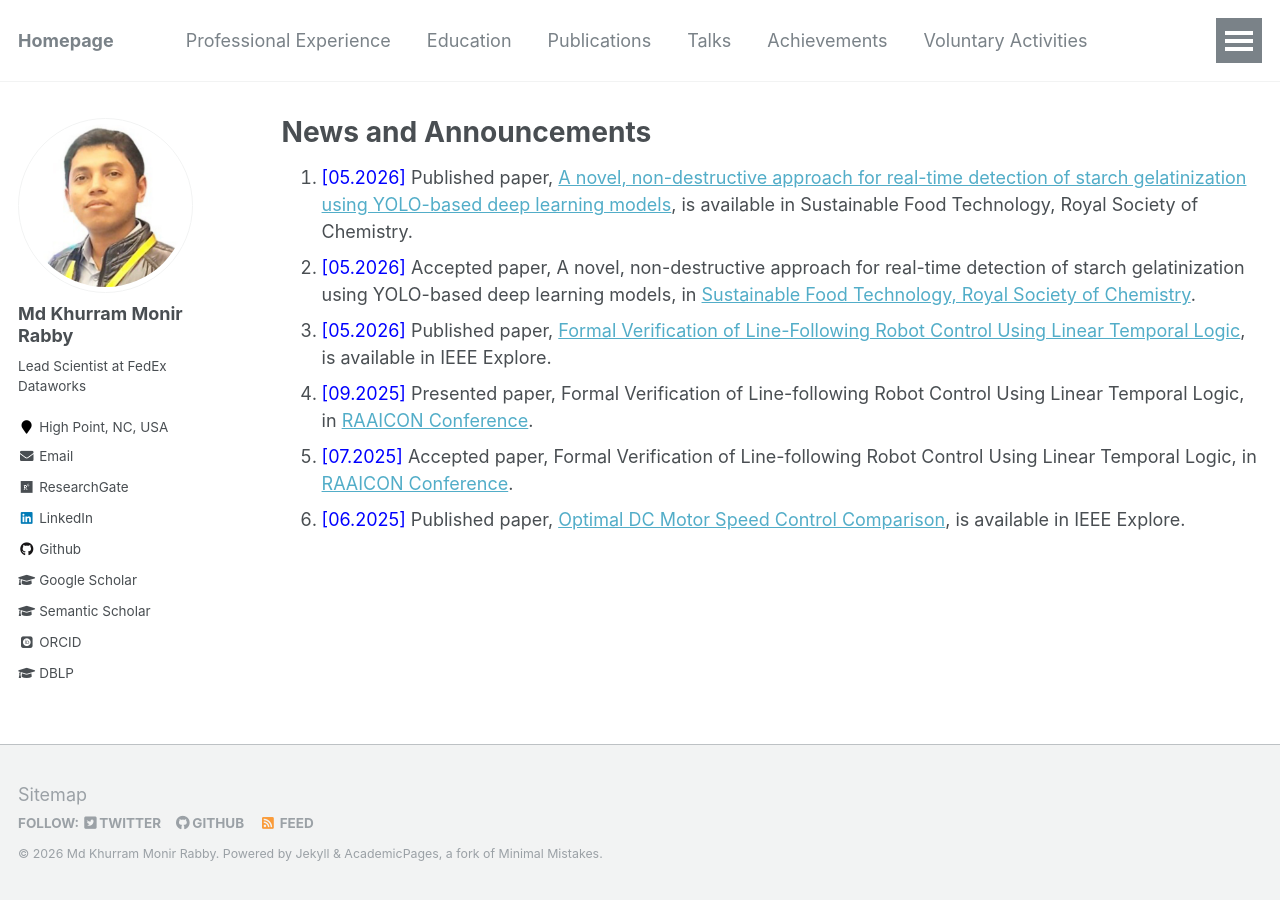
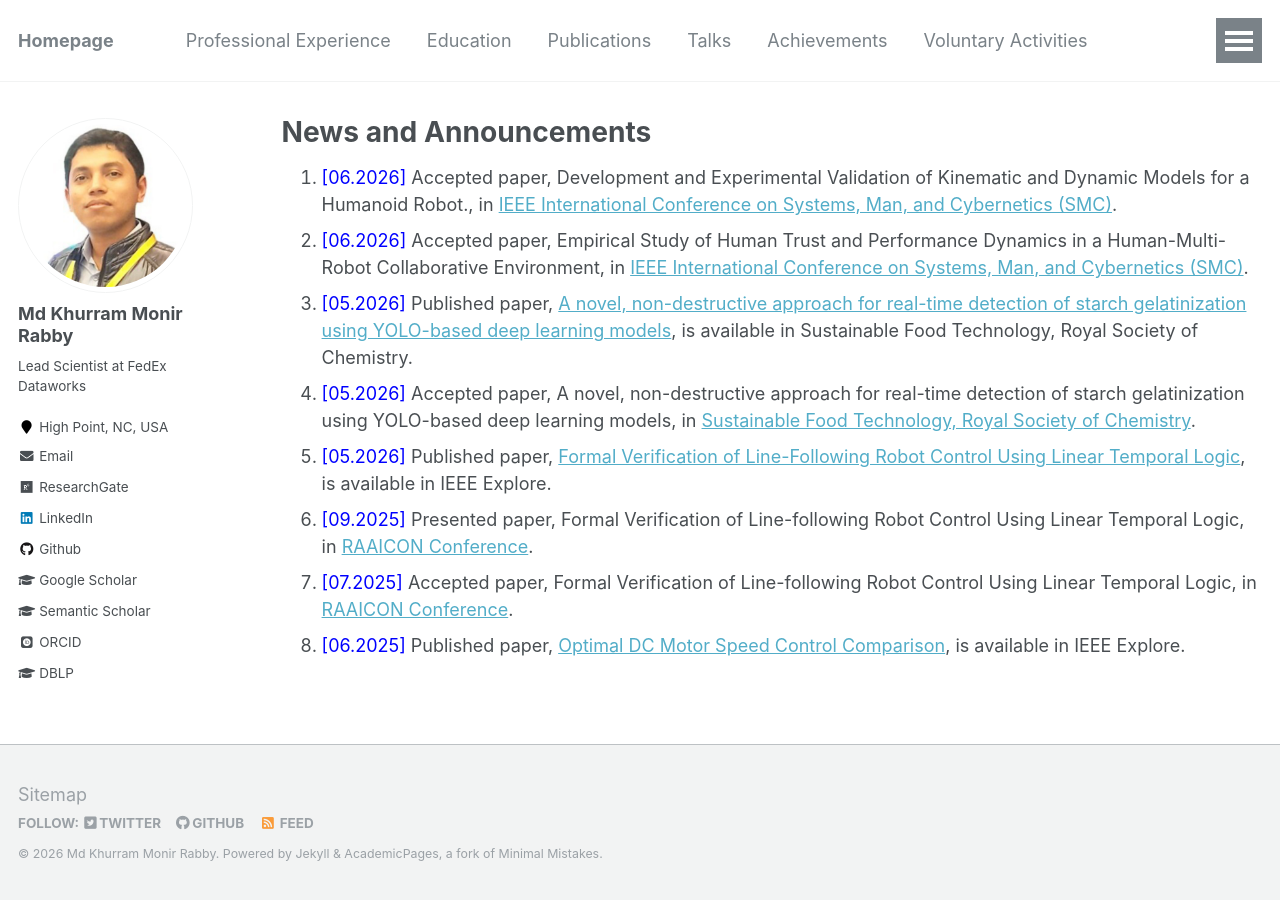
Before and after one commit to mkmrabby/mkmrabby.github.io, a Jekyll site: the page built from _pages/news_and_announcements.md, in a window 1280 px wide. Built offline with Jekyll 4.4.1, drawn with Linux system fonts in a browser that asks for light colours; some web fonts are replaced.

Commit message:
Add new accepted papers to announcements

```diff
--- a/_pages/news_and_announcements.md
+++ b/_pages/news_and_announcements.md
@@ -7,6 +7,8 @@ redirect_from:
   - /resume
 ---
 
+1. <span style="color:blue">[06.2026] </span> Accepted paper,  Development and Experimental Validation of Kinematic and Dynamic Models for a Humanoid Robot., in [IEEE International Conference on Systems, Man, and Cybernetics (SMC)](https://www.ieeesmc2026.org/).
+1. <span style="color:blue">[06.2026] </span> Accepted paper,  Empirical Study of Human Trust and Performance Dynamics in a Human-Multi-Robot Collaborative Environment, in [IEEE International Conference on Systems, Man, and Cybernetics (SMC)](https://www.ieeesmc2026.org/).
 1. <span style="color:blue">[05.2026] </span> Published paper, [A novel, non-destructive approach for real-time detection of starch gelatinization using YOLO-based deep learning models](https://doi.org/10.1039/D6FB00010J), is available in Sustainable Food Technology, Royal Society of Chemistry.
 1. <span style="color:blue">[05.2026] </span> Accepted paper, A novel, non-destructive approach for real-time detection of starch gelatinization using YOLO-based deep learning models, in [Sustainable Food Technology, Royal Society of Chemistry](https://pubs.rsc.org/en/journals/journalissues/fb#!recentarticles&adv).
 1. <span style="color:blue">[05.2026] </span> Published paper, [Formal Verification of Line-Following Robot Control Using Linear Temporal Logic](https://ieeexplore.ieee.org/document/11502046), is available in IEEE Explore.
```
